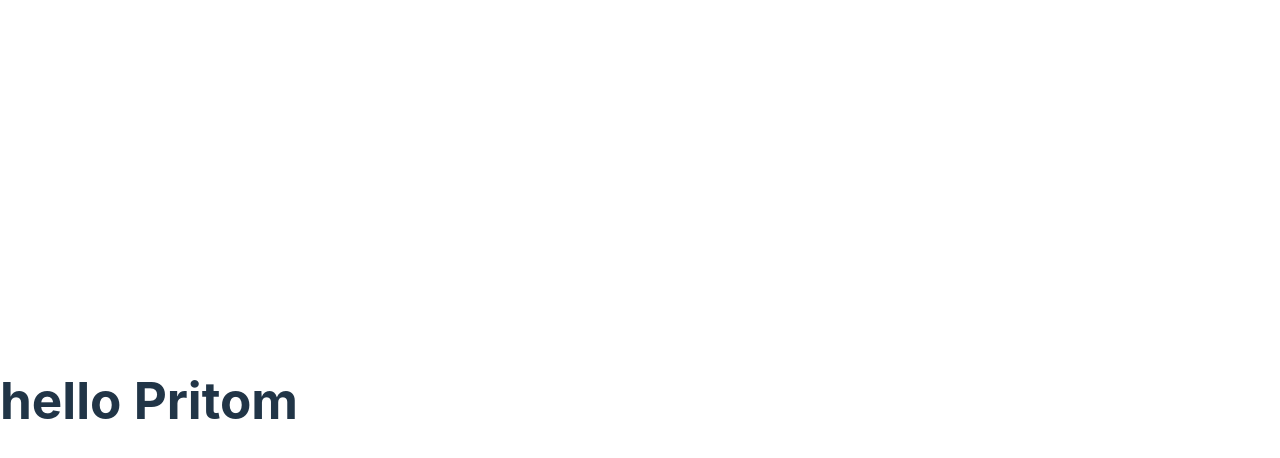
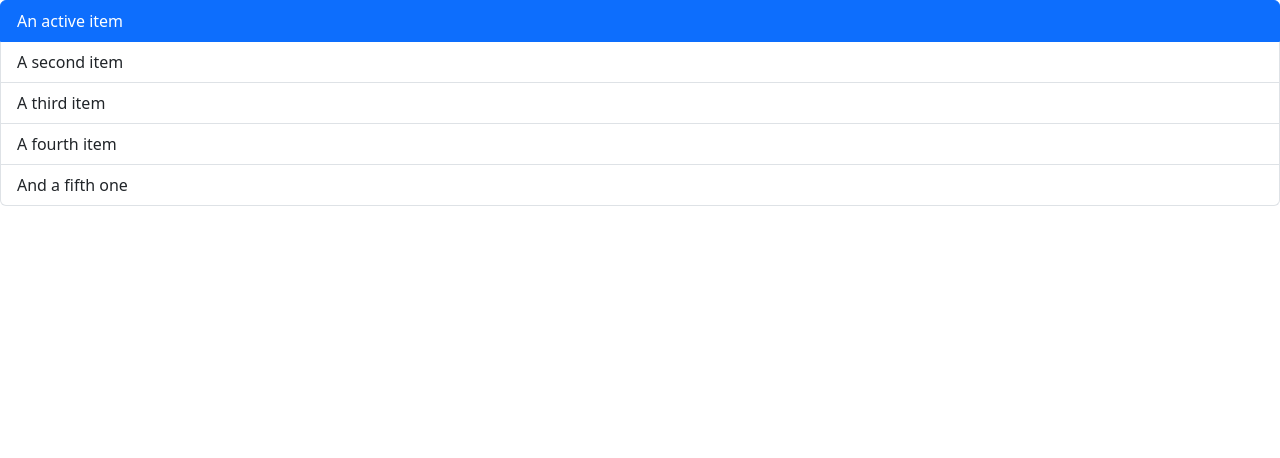
Before and after one commit to PritoM-Debnath/Learn-reactjs, a React (Vite) app in the folder react-app/: page / in a window 1280 px wide. Shown: the top 458 px of the page. Built offline with nearby package versions, Linux system fonts and the light colour scheme.

Commit message:
Fix issue: Components issue fixed

```diff
--- a/react-app/src/App.tsx
+++ b/react-app/src/App.tsx
@@ -1,7 +1,7 @@
-import Message from './Message';
+import ListGroup from './components/ListGroup';
 
 function App(){
-    return <div><Message /></div>;
+    return <div><ListGroup /></div>;
 }
 
 export default App;
--- a/react-app/src/Message.tsx
+++ /dev/null
@@ -1,8 +0,0 @@
-
-function Message(){
-    const name = "Pritom";
-    if (name)
-        return <h1> hello {name} </h1>;
-    return <h1> Hello WORLD </h1>;
-}
- export default Message;
--- /dev/null
+++ b/react-app/src/components/ListGroup.tsx
@@ -0,0 +1,11 @@
+function ListGroup(){
+    return <ul className="list-group">
+    <li className="list-group-item active" aria-current="true">An active item</li>
+    <li className="list-group-item">A second item</li>
+    <li className="list-group-item">A third item</li>
+    <li className="list-group-item">A fourth item</li>
+    <li className="list-group-item">And a fifth one</li>
+  </ul>;
+}
+
+export default ListGroup;
--- a/react-app/src/main.tsx
+++ b/react-app/src/main.tsx
@@ -1,7 +1,7 @@
 import React from 'react'
 import ReactDOM from 'react-dom/client'
 import App from './App.tsx'
-import './index.css'
+import 'bootstrap/dist/css/bootstrap.css'
 
 ReactDOM.createRoot(document.getElementById('root')!).render(
   <React.StrictMode>
```
